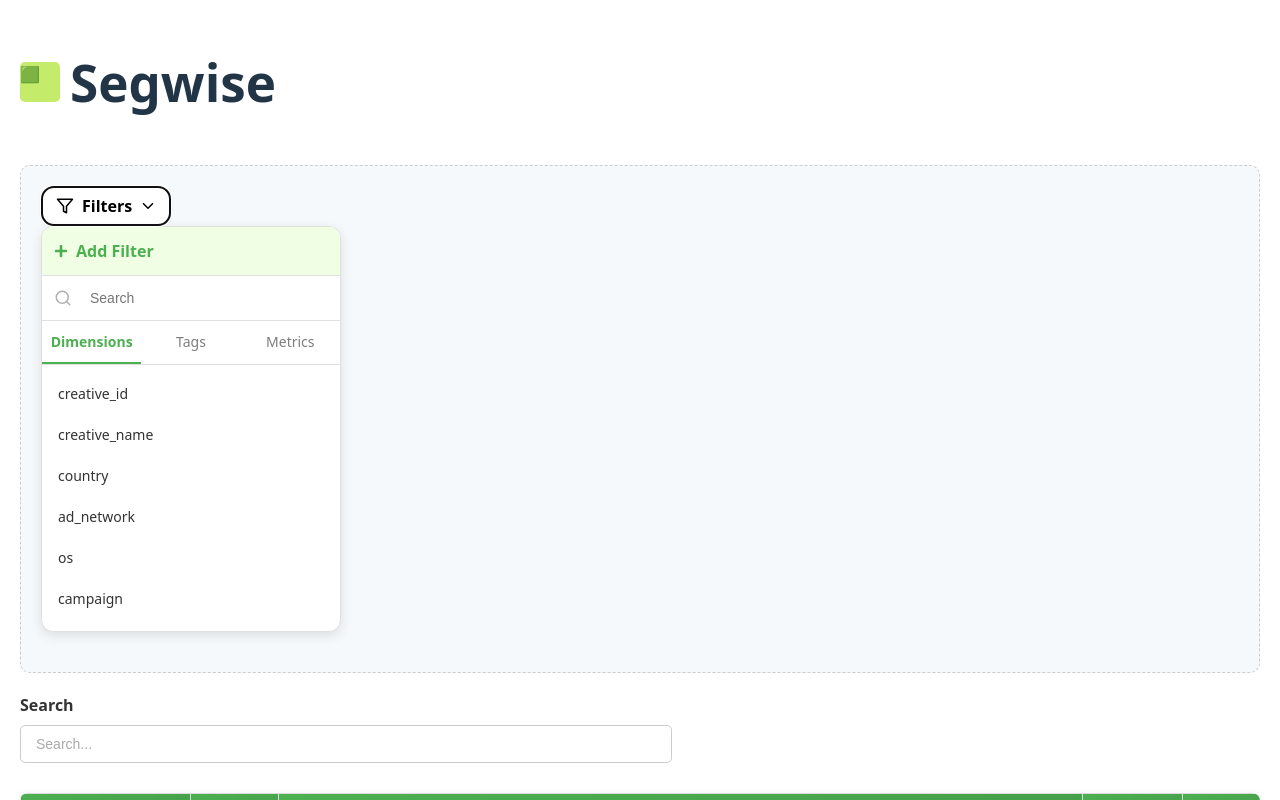
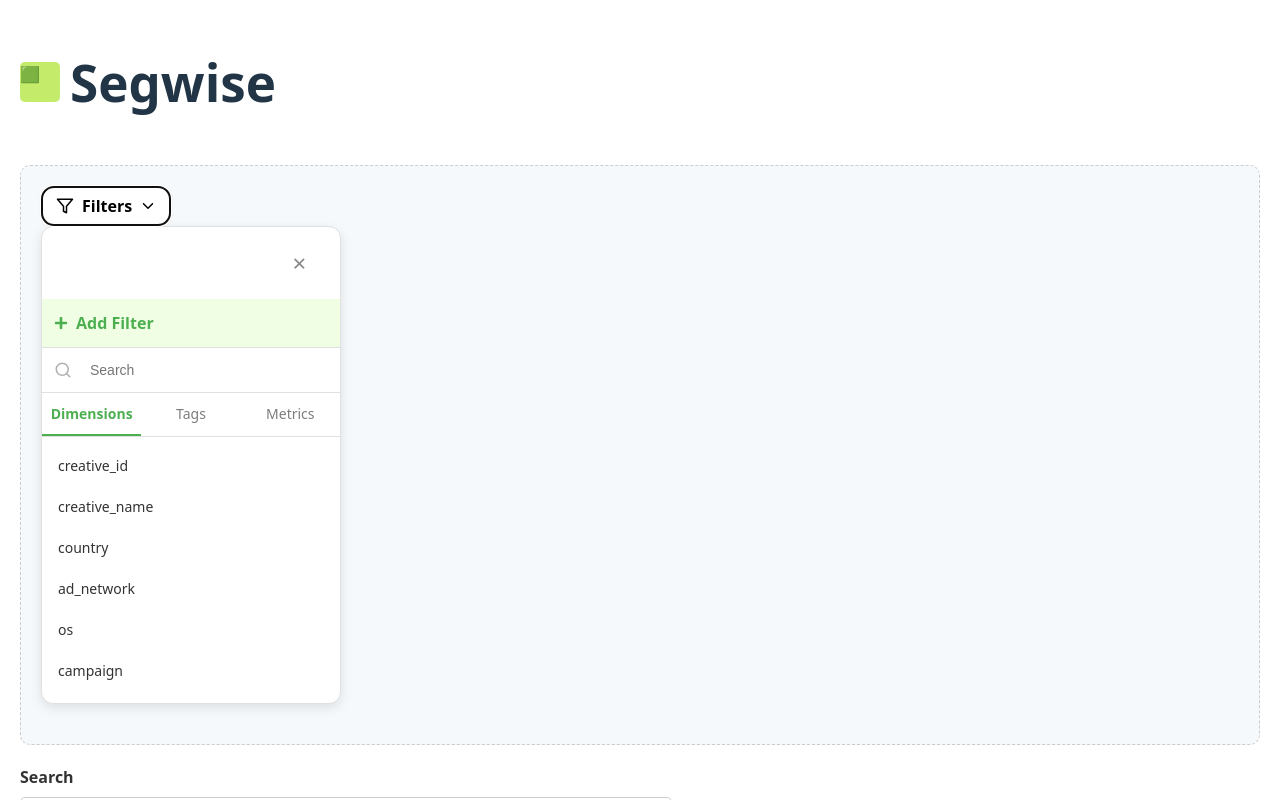
Before and after one commit to chandanschandu/Frontend-Engineer-Assignment-Segwise, a React (Vite) app: page / in a window 1280 px wide. Both pictures are taken after a click on the button "Filters". Shown: the top 800 px of the page. Built offline with nearby package versions, Linux system fonts and the light colour scheme; the HTML template or start-up script is replaced by a standard one.

Commit message:
Update FilterDropdown.tsx

```diff
--- a/src/components/Filter/FilterDropdown.tsx
+++ b/src/components/Filter/FilterDropdown.tsx
@@ -1,157 +1,3 @@
-// import { useState } from 'react';
-// import styles from './FilterDropdown.module.css';
-// import { FaPlus } from 'react-icons/fa';
-// import { FiSearch } from 'react-icons/fi';
-
-// type FilterType = 'dimension' | 'tag' | 'metric';
-
-// const dimensionOptions = [
-//   'creative_id', 'creative_name', 'country', 'ad_network', 'os', 'campaign', 'ad_group',
-// ];
-
-// const tagCategories = [
-//   'Character', 'Background', 'Elements', 'CTA Position', 'CTA Text',
-// ];
-
-// const metricOptions = [
-//   'ipm', 'ctr', 'spend', 'impressions', 'clicks', 'cpm', 'cost_per_click', 'cost_per_install', 'installs',
-// ];
-
-// type Props = {
-//   closeDropdown: () => void;
-//   onAddFilter: (filter: {
-//     type: FilterType;
-//     field: string;
-//     value: string | number;
-//     operator?: string;
-//   }) => void;
-// };
-
-// export const FilterDropdown = ({ closeDropdown, onAddFilter }: Props) => {
-//   const [filterType, setFilterType] = useState<FilterType>('dimension');
-//   const [selectedField, setSelectedField] = useState<string>('');
-//   const [searchText, setSearchText] = useState('');
-//   const [inputValue, setInputValue] = useState('');
-//   const [operator, setOperator] = useState('>');
-
-//   const getOptions = () => {
-//     if (filterType === 'dimension') return dimensionOptions;
-//     if (filterType === 'tag') return tagCategories;
-//     return metricOptions;
-//   };
-
-//   const filteredOptions = getOptions().filter((opt) =>
-//     opt.toLowerCase().includes(searchText.toLowerCase())
-//   );
-
-//   const handleFieldSelect = (field: string) => {
-//     setSelectedField(field);
-//   };
-
-//   const handleSubmit = () => {
-//     if (!selectedField || inputValue === '') {
-//       alert('Please select a field and enter a value.');
-//       return;
-//     }
-
-//     if (filterType === 'metric') {
-//       onAddFilter({
-//         type: filterType,
-//         field: selectedField,
-//         value: Number(inputValue),
-//         operator,
-//       });
-//     } else {
-//       onAddFilter({
-//         type: filterType,
-//         field: selectedField,
-//         value: inputValue,
-//       });
-//     }
-//   };
-
-//   return (
-//     <div className={styles.dropdownContainer}>
-//       <div className={styles.addFilterBar}>
-//         <FaPlus className={styles.plusIcon} />
-//         <span>Add Filter</span>
-//       </div>
-
-//       <div className={styles.searchWrapper}>
-//         <FiSearch className={styles.searchIcon} />
-//         <input
-//           type="text"
-//           placeholder="Search"
-//           value={searchText}
-//           onChange={(e) => setSearchText(e.target.value)}
-//           className={styles.searchInput}
-//         />
-//       </div>
-
-//       <div className={styles.tabs}>
-//         <div
-//           className={`${styles.tab} ${filterType === 'dimension' ? styles.activeTab : ''}`}
-//           onClick={() => { setFilterType('dimension'); setSelectedField(''); }}
-//         >
-//           Dimensions
-//         </div>
-//         <div
-//           className={`${styles.tab} ${filterType === 'tag' ? styles.activeTab : ''}`}
-//           onClick={() => { setFilterType('tag'); setSelectedField(''); }}
-//         >
-//           Tags
-//         </div>
-//         <div
-//           className={`${styles.tab} ${filterType === 'metric' ? styles.activeTab : ''}`}
-//           onClick={() => { setFilterType('metric'); setSelectedField(''); }}
-//         >
-//           Metrics
-//         </div>
-//       </div>
-
-//       <div className={styles.optionsList}>
-//         {filteredOptions.map((opt) => (
-//           <div
-//             key={opt}
-//             className={`${styles.optionItem} ${selectedField === opt ? styles.selectedItem : ''}`}
-//             onClick={() => handleFieldSelect(opt)}
-//           >
-//             {opt}
-//           </div>
-//         ))}
-//       </div>
-
-//       {selectedField && (
-//         <div style={{ padding: '10px' }}>
-//           {filterType === 'metric' && (
-//             <select
-//               value={operator}
-//               onChange={(e) => setOperator(e.target.value)}
-//               style={{ marginBottom: '8px', width: '100%', padding: '8px' }}
-//             >
-//               <option value=">">Greater than</option>
-//               <option value="<">Less than</option>
-//               <option value="=">Equal to</option>
-//             </select>
-//           )}
-//           <input
-//             type={filterType === 'metric' ? 'number' : 'text'}
-//             placeholder={filterType === 'metric' ? 'Enter number' : 'Enter value'}
-//             value={inputValue}
-//             onChange={(e) => setInputValue(e.target.value)}
-//             style={{ width: '90%', padding: '10px' }}
-//           />
-//           <button
-//             onClick={handleSubmit}
-//             style={{ marginTop: '10px', width: '100%', padding: '10px', background: '#4caf50', color: 'white', border: 'none', borderRadius: '6px' }}
-//           >
-//             Apply Filter
-//           </button>
-//         </div>
-//       )}
-//     </div>
-//   );
-// };
 import { useState } from 'react';
 import styles from './FilterDropdown.module.css';
 import { FaPlus } from 'react-icons/fa';
@@ -233,10 +79,29 @@ export const FilterDropdown = ({ closeDropdown, onAddFilter }: Props) => {
         value: inputValue,
       });
     }
+
+    // Close dropdown after adding filter
+    closeDropdown();
   };
 
   return (
     <div className={styles.dropdownContainer}>
+      {/* Close Button */}
+      <div style={{ textAlign: 'right', padding: '5px' }}>
+        <button
+          onClick={closeDropdown}
+          style={{
+            background: 'transparent',
+            border: 'none',
+            color: '#888',
+            fontSize: '24px',
+            cursor: 'pointer',
+          }}
+        >
+          ×
+        </button>
+      </div>
+
       <div className={styles.addFilterBar}>
         <FaPlus className={styles.plusIcon} />
         <span>Add Filter</span>
```
